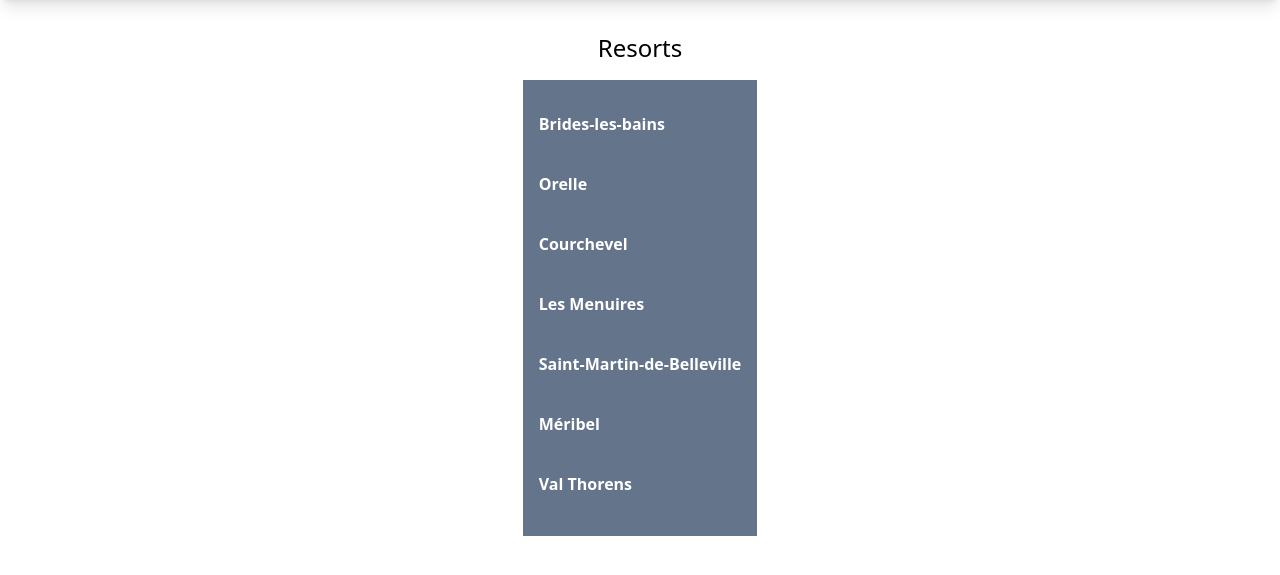
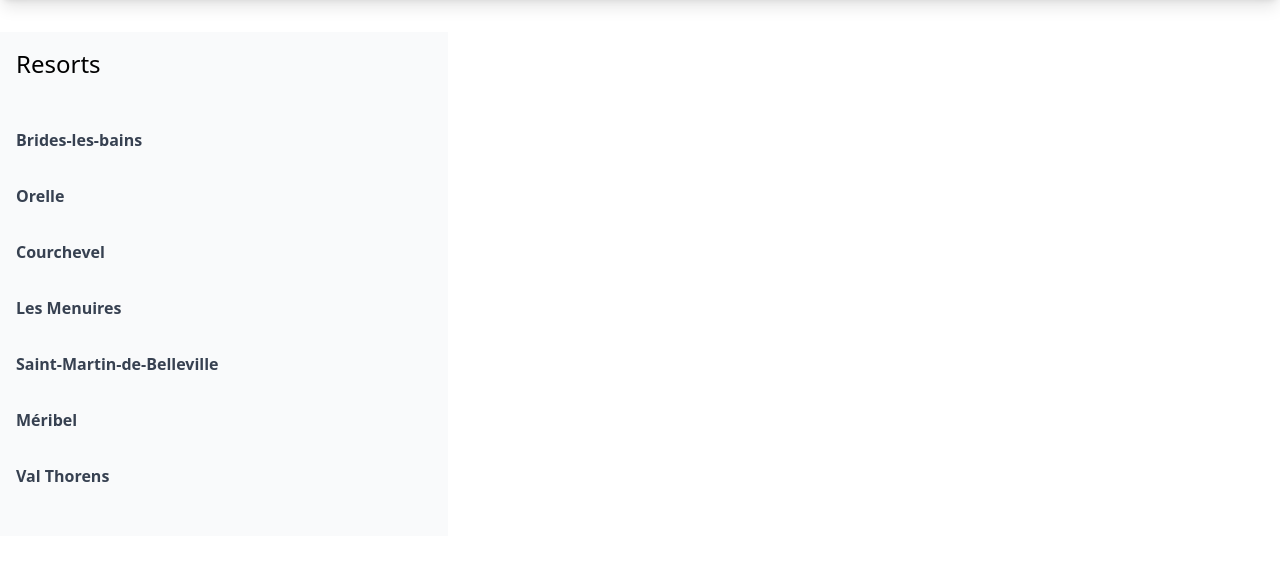
Before and after one commit to lewis-holmes-98/com617group10, a Node server app: page / in a window 1280 px wide. Shown: the part 60-635 px from the top of the page. Run offline with Node 20, Linux system fonts and the light colour scheme; data comes from the database, SQL or seed files in the repository; some libraries are stand-ins or nearby versions.

Commit message:
changed resort list position

```diff
--- a/views/index.ejs
+++ b/views/index.ejs
@@ -15,14 +15,15 @@
         <%- include('common/header'); -%>
     </div>
 
-    <main class="container mx-auto mt-4 px-4">
-        <div class="text-center pt-4 pb-4">
+    <main class="container mt-8 pb-4 object-fill max-w-md max-h-max bg-gray-50">
+        <div class="py-4 px-4">
             <p class="blog-header-logo text-2xl">Resorts</p>
         </div>
-        <div class="flex justify-center">
-            <div class="py-4 px-2 text-white border-b-4 font-semibold bg-slate-500 border-slate-500 max-w-sm">
+
+        <div class="">
+            <div class="py-4 px-2 max-w-sm">
                 <% resorts.forEach(resort=> { %>
-                    <div class="py-4 px-2 text-white border-b-4 font-semibold bg-slate-500 hover:bg-slate-300 border-slate-500 transition duration-300">
+                    <div class="py-4 px-2 text-gray-700 font-semibold hover:bg-slate-100 transition duration-300">
                         <a href="resort/<%= resort.name %>" class="link">
                             <%= resort.formattedName %>
                         </a>
```
